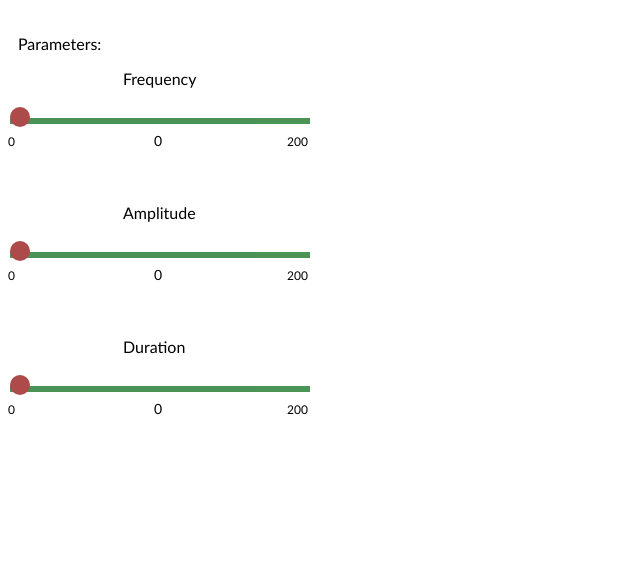
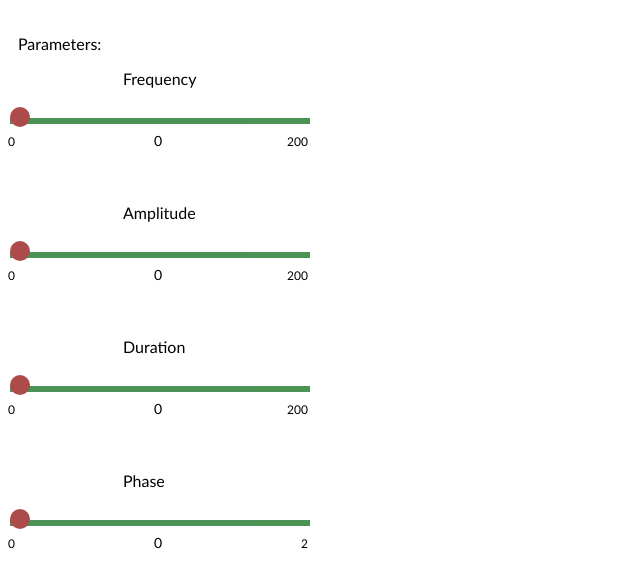
Before and after one commit to davide-perli/AcousticFunctions, a Django app: page / in a window 1280 px wide. Shown: the part 153-741 px from the top of the page, without its empty margins (0-640 px from the left). Run offline with Django 5.2, Linux system fonts and the light colour scheme.

Commit message:
added phase

```diff
--- a/function_acoustics/base_build/static/mainPage.js
+++ b/function_acoustics/base_build/static/mainPage.js
@@ -16,16 +16,27 @@ function updateSliderValue(slider) {
 window.addEventListener('DOMContentLoaded', () => {
   const sliders = document.querySelectorAll('.valueSlider');
 
+  // ✅ Restore scroll position after reload
+  const savedScroll = sessionStorage.getItem('scrollPosition');
+  if (savedScroll) {
+    window.scrollTo(0, parseInt(savedScroll));
+    sessionStorage.removeItem('scrollPosition');
+  }
+
   if (window.location.search) {
     sliders.forEach(slider => {
       slider.nextElementSibling.textContent = slider.value;
 
       slider.addEventListener('input', () => updateSliderValue(slider));
+
       slider.addEventListener('change', () => {
+        // ✅ Save current scroll position before submitting form
+        sessionStorage.setItem('scrollPosition', window.scrollY);
         document.getElementById('sliderForm').submit();
       });
     });
 
+    // ✅ Remove query params from URL after form submit
     window.history.replaceState({}, document.title, window.location.pathname);
 
   } else {
@@ -34,12 +45,16 @@ window.addEventListener('DOMContentLoaded', () => {
       slider.nextElementSibling.textContent = slider.value;
 
       slider.addEventListener('input', () => updateSliderValue(slider));
+
       slider.addEventListener('change', () => {
+        // ✅ Save current scroll position before submitting form
+        sessionStorage.setItem('scrollPosition', window.scrollY);
         document.getElementById('sliderForm').submit();
       });
     });
   }
 });
+
 
 
 
--- a/function_acoustics/base_build/templates/mainPage.html
+++ b/function_acoustics/base_build/templates/mainPage.html
@@ -39,6 +39,16 @@
     <div class="sliderValue">0</div>
     <span class="slider-label slider-min">0</span>
     <span class="slider-label slider-max">200</span>
+  </div>
+
+  <br>
+  <br>
+  <p style="text-indent: 115px;">Phase</p>
+  <div class="slider-container">
+    <input type="range" class="valueSlider" name="sliderValue4" min="0" max="2" value="{{slider4}}" step="0.01" oninput="updateSliderValue(this)">
+    <div class="sliderValue">0</div>
+    <span class="slider-label slider-min">0</span>
+    <span class="slider-label slider-max">2</span>
   </div>
 </form>
 
--- a/function_acoustics/base_build/views.py
+++ b/function_acoustics/base_build/views.py
@@ -1,13 +1,16 @@
 from django.shortcuts import render
 from django.http import HttpResponse
 from django.template import loader
+import numpy as np
 
 def main(request):
 
     frequence = request.GET.get('sliderValue1', '0')
     amplitude = request.GET.get('sliderValue2', '0')
     duration = request.GET.get('sliderValue3', '0')
-    # print(f"Slider values -> slider1: {frequence}, slider2: {amplitude}, slider3: {duration}")
-    context = {'slider1': frequence, 'slider2': amplitude, 'slider3': duration}
+    phase_multiplier = request.GET.get('sliderValue4', '0')
+    # print(f"Slider values -> slider1: {frequence}, slider2: {amplitude}, slider3: {duration}, slider3: {duration}")
+    phase  = float(phase_multiplier) * np.pi
+    context = {'slider1': frequence, 'slider2': amplitude, 'slider3': duration, 'slider4' : phase_multiplier}
     template = loader.get_template('mainPage.html')
     return HttpResponse(template.render(context, request))
```
